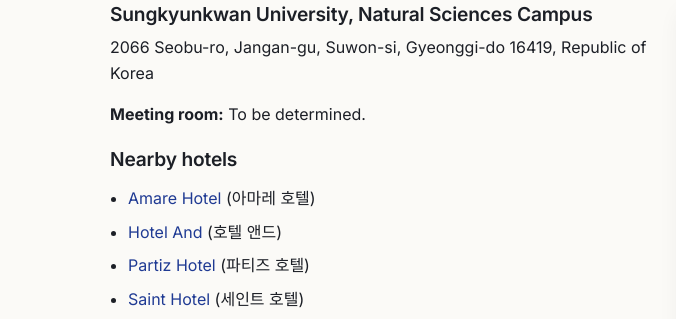
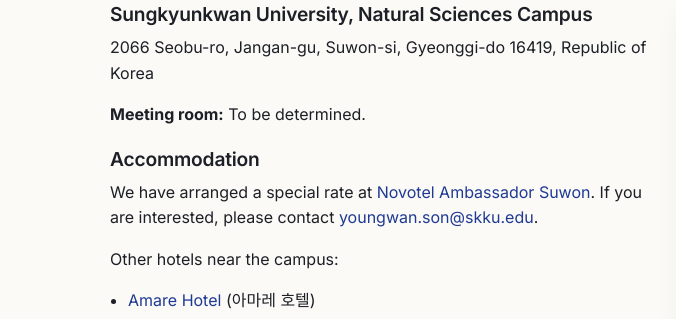
Before and after one commit to skku-hepal/skku-hepal.github.io, a plain HTML site: page index.html in a window 1280 px wide. Shown: the part 3487-3806 px from the top of the page, 0-676 px from the left. Drawn offline with Linux system fonts and the light colour scheme; no server answers.

Commit message:
Announce the special rate at Novotel Ambassador Suwon
Co-Authored-By: Claude Fable 5.2 <noreply@anthropic.com>

```diff
--- a/index.html
+++ b/index.html
@@ -160,7 +160,9 @@
           <h3>Sungkyunkwan University, Natural Sciences Campus</h3>
           <p>2066 Seobu-ro, Jangan-gu, Suwon-si, Gyeonggi-do 16419, Republic of Korea</p>
           <p><strong>Meeting room:</strong> To be determined.</p>
-          <h3>Nearby hotels</h3>
+          <h3>Accommodation</h3>
+          <p>We have arranged a special rate at <a href="https://maps.app.goo.gl/TvXTqcpzDEw6wTq37" target="_blank" rel="noopener">Novotel Ambassador Suwon</a>. If you are interested, please contact <a href="mailto:youngwan.son@skku.edu">youngwan.son@skku.edu</a>.</p>
+          <p>Other hotels near the campus:</p>
           <ul class="plain">
             <li><a href="https://maps.app.goo.gl/HTGt2K27Scx4nugDA" target="_blank" rel="noopener">Amare Hotel</a> <span lang="ko">(아마레 호텔)</span></li>
             <li><a href="https://maps.app.goo.gl/VT1fPvKHpyjjM6Hx9" target="_blank" rel="noopener">Hotel And</a> <span lang="ko">(호텔 앤드)</span></li>
```
